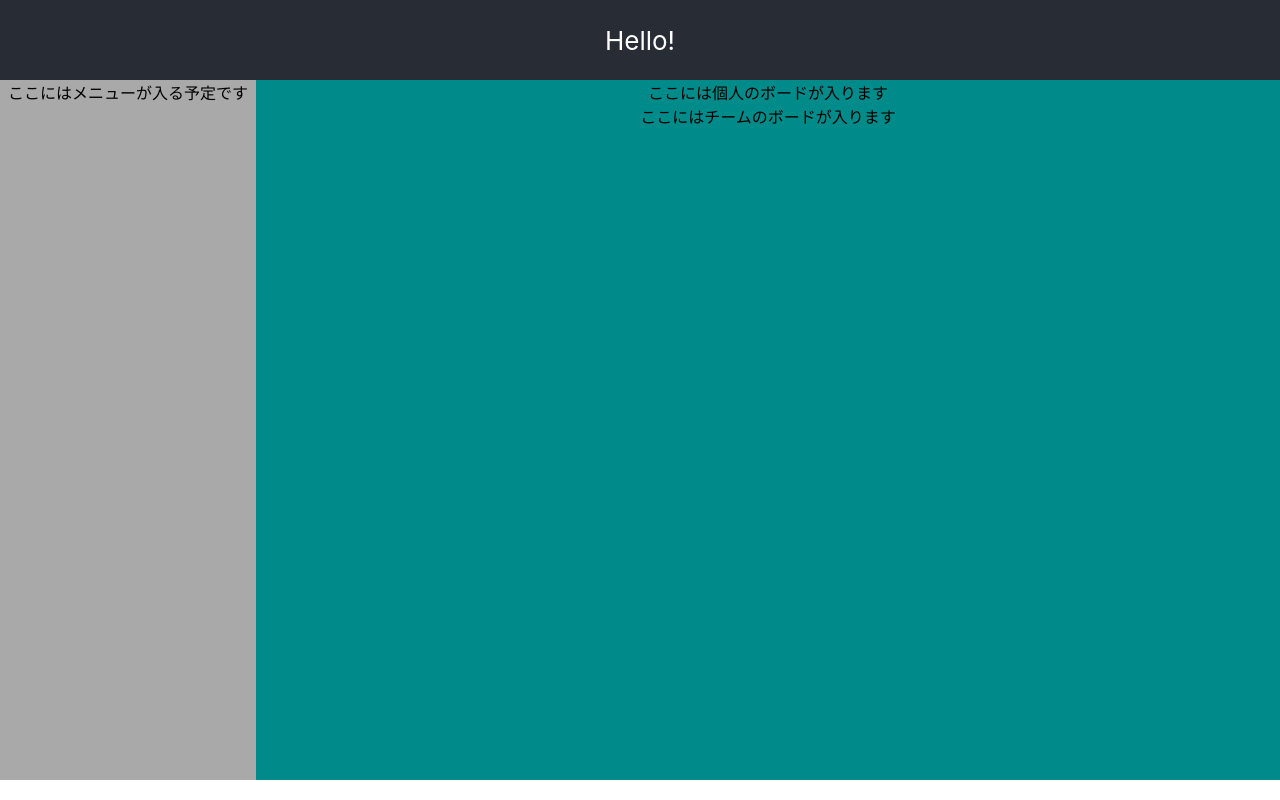
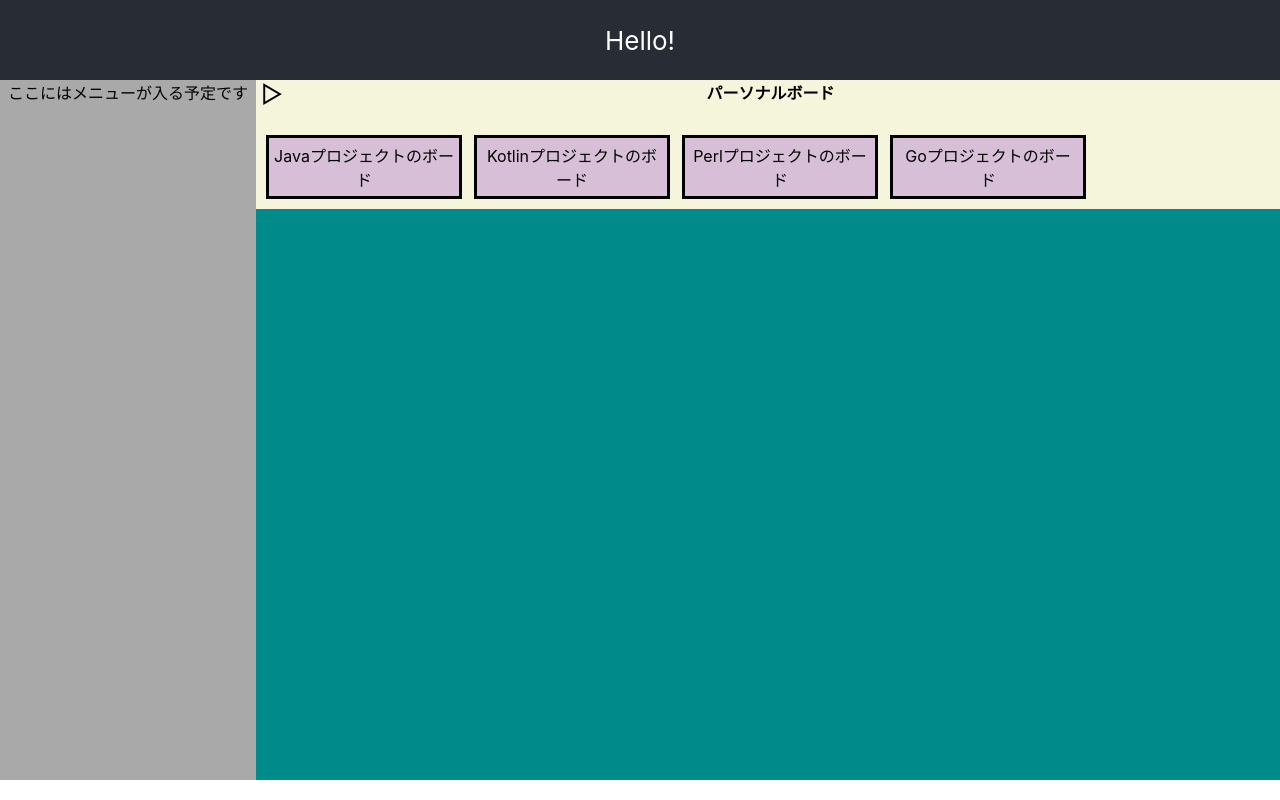
Before and after one commit to osuthy/ese-trello, a React (Create React App) app in the folder view/: page / in a window 1280 px wide. Built offline with nearby package versions, Linux system fonts and the light colour scheme.

Commit message:
スタイルを調整中

```diff
--- /dev/null
+++ b/view/mock/TaskMock.js
@@ -0,0 +1,16 @@
+
+import React from 'react';
+
+export default class TaskMock extends React.Component {
+
+    state= [
+        "Javaプロジェクトのボード",
+        "Kotlinプロジェクトのボード",
+        "Perlプロジェクトのボード",
+        "Goプロジェクトのボード",
+    ]
+
+    render() {
+        return(this.setState(this.state));
+    }
+}
--- a/view/package.json
+++ b/view/package.json
@@ -27,5 +27,8 @@
       "last 1 firefox version",
       "last 1 safari version"
     ]
+  },
+  "devDependencies": {
+    "sass": "^1.23.7"
   }
 }
--- a/view/src/App.css
+++ b/view/src/App.scss
@@ -4,6 +4,11 @@
 
 .App-logo {
   height: 40vmin;
+}
+
+.board-container {
+  display: flex;
+  height: 700px;
 }
 
 .App-header {
@@ -17,11 +22,6 @@
   color: white;
 }
 
-.board-container {
-  display: flex;
-  height: 700px;
-}
-
 .board-menu {
   flex: 1;
 }
--- a/view/src/BoardContents.css
+++ /dev/null
@@ -1,4 +0,0 @@
-.body {
-    background-color: darkcyan;
-    height: 100%;
-}
--- a/view/src/BoardContents.js
+++ b/view/src/BoardContents.js
@@ -1,12 +1,20 @@
 import React from 'react';
-import './BoardContents.css';
+import './BoardContents.scss';
+import { findAllTasks } from './mock/TaskMock.js';
 
 class BoardContents extends React.Component {
     render() {
         return (
             <div className="body">
-                <div>ここには個人のボードが入ります</div>
-                <div>ここにはチームのボードが入ります</div>
+                <div class="board-section">
+                    <div class="header">
+                        <div class="header__icon">▷</div>
+                        <div class="header__name">パーソナルボード</div>
+                    </div>
+                    <ul class="section-list">
+                        {findAllTasks().map(c => <li class="section-item">{c}</li>)}
+                    </ul>
+                </div>
             </div>
         )
     }
--- /dev/null
+++ b/view/src/BoardContents.scss
@@ -0,0 +1,46 @@
+.body {
+    background-color: darkcyan;
+    height: 100%;
+}
+
+.board-section {
+    background-color: beige;
+    display: block;
+
+    .header {
+        display: flex;
+        margin: 0 0 0 5px;
+        padding: 0 0 5px 0;
+
+        &__icon {
+            flex: 1;
+            position: absolute;
+            font-size: 24px;
+
+        }
+
+        &__name {
+            flex: 4;
+            font-size: 16px;
+            display: table-footer-group;
+            font-weight: 800;
+        }
+    }
+
+    .section-list {
+        display: flex;
+        flex-wrap: wrap;
+        list-style: none;
+        margin: 20;
+        padding: 0;
+    }
+
+    .section-item {
+        width: 180px;
+        margin: 10px;
+        margin-right: 2px;
+        padding: 5px;
+        border: solid;
+        background-color: thistle;
+    }
+}
--- a/view/src/BoardMenu.js
+++ b/view/src/BoardMenu.js
@@ -1,7 +1,7 @@
 import React from 'react';
-import './BoardMenu.css';
+import './BoardMenu.scss';
 
-class BoardMenu extends React.Component {
+export default class BoardMenu extends React.Component {
     render() {
         return (
             <div className="menu">
@@ -10,5 +10,3 @@ class BoardMenu extends React.Component {
         )
     }
 }
-
-export default BoardMenu;
--- /dev/null
+++ b/view/src/mock/TaskMock.js
@@ -0,0 +1,12 @@
+import React from 'react';
+
+var tasks = [
+    "Javaプロジェクトのボード",
+    "Kotlinプロジェクトのボード",
+    "Perlプロジェクトのボード",
+    "Goプロジェクトのボード",
+]
+
+export function findAllTasks() {
+    return tasks
+}
```
Also changed, not shown: view/src/App.js (+5 -3 lines), view/src/BoardMenu.scss (renamed from view/src/BoardMenu.css), view/src/pic.jpg (added), 1 other file (tests, documents, lock files or other folders).
